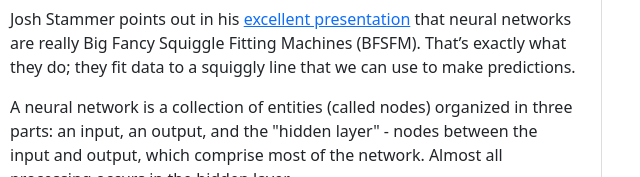
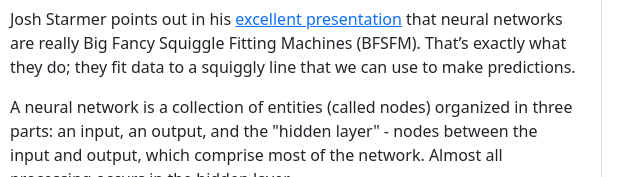
Before and after one commit to dovkoy/node-watcher-public, a plain HTML site: page index.html in a window 1280 px wide. Shown: the part 197-374 px from the top of the page, 38-678 px from the left. Drawn offline with nearby package versions, Linux system fonts and the light colour scheme; some packages are replaced by stand-ins of ours; a script that the page names is missing.

Commit message:
fixed typo

```diff
--- a/index.html
+++ b/index.html
@@ -41,7 +41,7 @@
             <div class="col-lg-6 section-padding readme">
                 <h2>Understanding Nodes</h2>
                 <h3>How weights and biases affect an activation function</h3>
-                <p>Josh Stammer points out in his <a href=https://www.youtube.com/watch?v=CqOfi41LfDw>excellent presentation</a> that neural networks are really Big Fancy Squiggle Fitting Machines (BFSFM). That&rsquo;s exactly what they do; they fit data to a squiggly line that we can use to make predictions.</p>
+                <p>Josh Starmer points out in his <a href=https://www.youtube.com/watch?v=CqOfi41LfDw>excellent presentation</a> that neural networks are really Big Fancy Squiggle Fitting Machines (BFSFM). That&rsquo;s exactly what they do; they fit data to a squiggly line that we can use to make predictions.</p>
 
                 <p>A neural network is a collection of entities (called nodes) organized in three parts: an input, an output, and the &quot;hidden layer&quot; - nodes between the input and output, which comprise most of the network. Almost all processing occurs in the hidden layer.</p>
 
```
Also changed, not shown: 1 other file.
